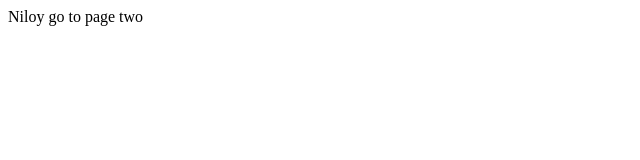
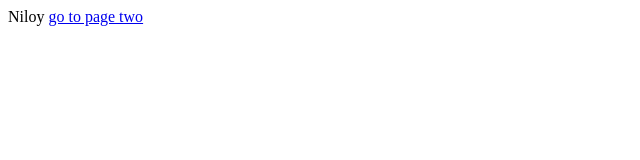
Before and after one commit to EtirazN95/MS-Niloy12.github.io, a plain HTML site: page index.html in a window 1280 px wide. Shown: the whole page, without its empty margins (0-640 px from the left). Drawn offline with Linux system fonts and the light colour scheme.

Commit message:
Update index.html

```diff
--- a/index.html
+++ b/index.html
@@ -3,7 +3,7 @@
 <title>MS Niloy website</title>
 <body>
     <hl>Niloy</hl>
-    <a hrefs=niloy.html> go to page two</a>
+    <a href="niloy.html"> go to page two</a>
 </body>
 </head>
 </html>
```
